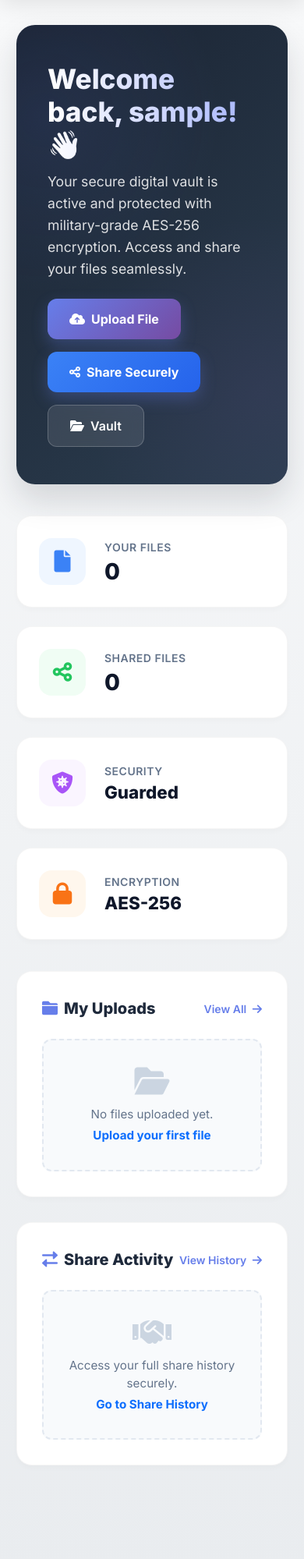
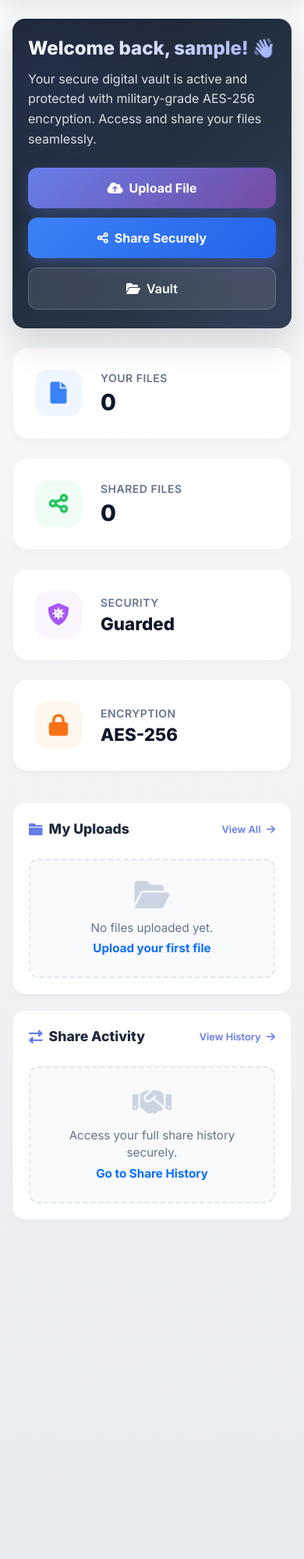
Before and after one commit to nimbareharsh42/Cryptex, a Django app: page /dashboard/ in a window 390 px wide. Shown: the part 83-2082 px from the top of the page at 78% size. Run offline with Django 5.2, Linux system fonts and the light colour scheme; the visitor is signed in with stand-in values (Sample User, id 1); data comes from the database, SQL or seed files in the repository; data that the repository does not hold is empty; some libraries are stand-ins or nearby versions.

Commit message:
scroll bar and dashboard ui fix

```diff
--- a/file_sharing/templates/file_sharing/base.html
+++ b/file_sharing/templates/file_sharing/base.html
@@ -14,6 +14,11 @@
     <link href="https://cdn.jsdelivr.net/npm/bootstrap@5.1.3/dist/css/bootstrap.min.css" rel="stylesheet">
     <link rel="stylesheet" href="https://cdnjs.cloudflare.com/ajax/libs/font-awesome/6.0.0/css/all.min.css">
     <style>
+        /* Hide scrollbar for Chrome, Safari and Opera */
+        ::-webkit-scrollbar {
+            display: none;
+        }
+
         /* ===== GLOBAL SCROLL FIX - Prevents unwanted scrolling on all pages ===== */
         * {
             /* Prevent scroll anchoring which can cause unexpected scrolling */
@@ -25,8 +30,9 @@
             scroll-behavior: auto !important;
             /* Prevent horizontal scrolling */
             overflow-x: hidden;
-            /* Ensure stable scrollbar */
-            overflow-y: scroll;
+            /* Hide scrollbar for IE, Edge and Firefox */
+            -ms-overflow-style: none;
+            scrollbar-width: none;
         }
 
         body {
--- a/file_sharing/templates/file_sharing/dashboard.html
+++ b/file_sharing/templates/file_sharing/dashboard.html
@@ -317,6 +317,94 @@
         font-size: 0.95rem;
     }
 
+    /* Mobile Responsiveness Adjustments */
+    @media (max-width: 768px) {
+        .dashboard-page {
+            margin: -1.5rem -12px 0 -12px; /* Bootstrap mobile gutter is usually 12px or 15px */
+            padding: 1.5rem 0;
+        }
+
+        .container-custom {
+            padding: 0 1rem;
+        }
+
+        .page-header {
+            padding: 1.5rem 1.25rem;
+            border-radius: 16px;
+            margin-bottom: 1.5rem;
+        }
+
+        .page-title {
+            font-size: 1.5rem;
+        }
+
+        .page-description {
+            font-size: 1rem;
+        }
+
+        .header-actions {
+            flex-direction: column;
+            gap: 0.75rem;
+        }
+
+        .btn-header-primary, .btn-header-secondary {
+            width: 100%;
+            justify-content: center;
+        }
+
+        .sections-grid {
+            gap: 1.25rem;
+        }
+
+        .content-box {
+            padding: 1.25rem;
+            border-radius: 16px;
+        }
+
+        .box-header {
+            flex-wrap: wrap;
+            gap: 0.5rem;
+        }
+
+        .box-title {
+            font-size: 1.1rem;
+        }
+
+        .box-link {
+            font-size: 0.8rem;
+        }
+
+        .mini-file-item {
+            padding: 0.75rem;
+            gap: 0.75rem;
+        }
+
+        .file-icon-badge {
+            width: 36px;
+            height: 36px;
+            font-size: 1rem;
+        }
+
+        .file-name-trunc {
+            font-size: 0.9rem;
+            white-space: normal; /* Allow name to wrap instead of cutting off */
+            display: -webkit-box;
+            -webkit-line-clamp: 2;
+            -webkit-box-orient: vertical;
+            line-height: 1.3;
+        }
+
+        .file-meta-mini {
+            font-size: 0.75rem;
+            flex-wrap: wrap;
+            gap: 0.5rem;
+        }
+
+        .empty-block {
+            padding: 1.5rem 1rem;
+        }
+    }
+
 </style>
 
 <div class="dashboard-page">
```
